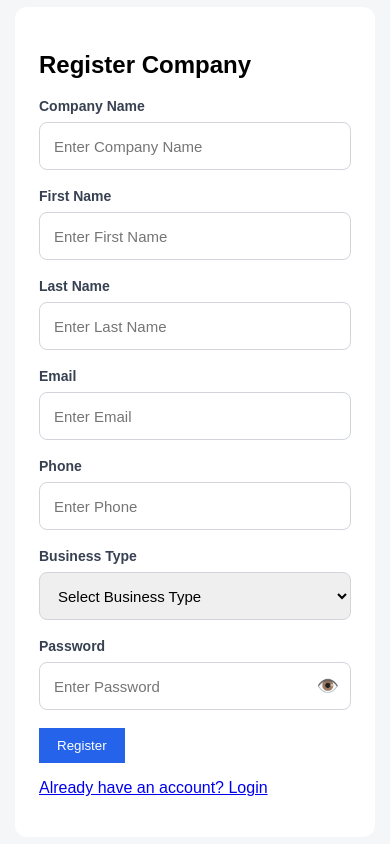
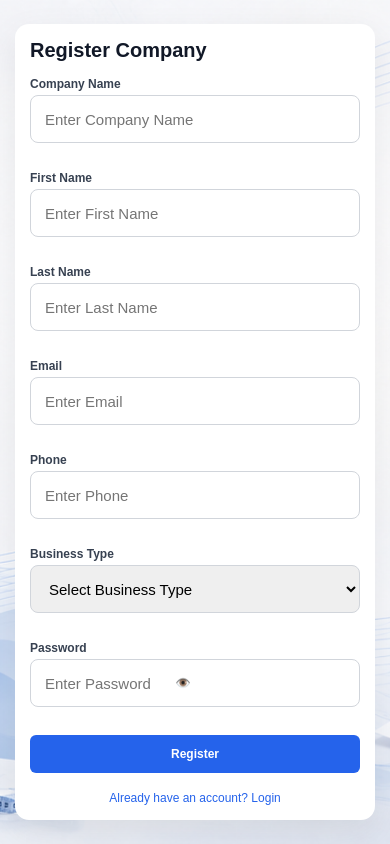
Before and after one commit to mounttowntech/billing-inventory-frontend, a React (Vite) app: page /register in a window 390 px wide. Built offline with nearby package versions, Linux system fonts and the light colour scheme.

Commit message:
added style for login and register , changed, added meta keyword description

```diff
--- a/index.html
+++ b/index.html
@@ -2,10 +2,63 @@
 <html lang="en">
   <head>
     <meta charset="UTF-8" />
-    <link rel="icon" type="image/svg+xml" href="/favicon.svg" />
     <meta name="viewport" content="width=device-width, initial-scale=1.0" />
-    <title>billing-inventory-frontend</title>
+
+    <title>
+      Billing & Inventory Management Software | GST Billing, Stock Management &
+      Invoicing
+    </title>
+
+    <meta
+      name="description"
+      content="A modern Billing & Inventory Management Software to manage GST billing, invoices, products, stock, purchases, sales, customers, suppliers, reports, and business operations efficiently."
+    />
+
+    <meta
+      name="keywords"
+      content="Billing Software, Inventory Management, GST Billing, Invoice Software, Stock Management, POS Software, Purchase Management, Sales Management, Business Software, Inventory System"
+    />
+
+    <meta name="author" content="Your Company Name" />
+    <meta name="robots" content="index, follow" />
+    <meta name="language" content="English" />
+    <meta name="theme-color" content="#0F172A" />
+
+    <link rel="icon" type="image/png" href="/favicon.png" />
+    <link rel="apple-touch-icon" href="/favicon.png" />
+
+    <meta property="og:type" content="website" />
+    <meta
+      property="og:title"
+      content="Billing & Inventory Management Software"
+    />
+    <meta
+      property="og:description"
+      content="Manage billing, GST invoices, inventory, sales, purchases, customers, suppliers, and reports with one powerful business solution."
+    />
+
+    <meta name="twitter:card" content="summary_large_image" />
+    <meta
+      name="twitter:title"
+      content="Billing & Inventory Management Software"
+    />
+    <meta
+      name="twitter:description"
+      content="Professional billing and inventory management software for businesses."
+    />
+
+    <script type="application/ld+json">
+      {
+        "@context": "https://schema.org",
+        "@type": "SoftwareApplication",
+        "name": "Billing & Inventory Management Software",
+        "applicationCategory": "BusinessApplication",
+        "operatingSystem": "Web",
+        "description": "Billing and inventory management software for managing GST billing, invoices, products, stock, sales, purchases, customers, suppliers, and reports."
+      }
+    </script>
   </head>
+
   <body>
     <div id="root"></div>
     <script type="module" src="/src/main.jsx"></script>
--- a/src/index.css
+++ b/src/index.css
@@ -74,18 +74,25 @@ body {
 
 .login-page {
   min-height: 100vh;
+  width: 100%;
   display: flex;
+  justify-content: flex-end;
   align-items: center;
-  justify-content: center;
+  padding: 0 clamp(20px, 8vw, 120px);
+  background: url("./assets/LOGINBG.png");
+  background-size: cover;
+  background-position: center;
+  background-repeat: no-repeat;
 }
 
 .login-card {
-  background: white;
-  width: 360px;
-  padding: 24px;
-  border-radius: 12px;
+  width: 420px;
+  max-width: 90%;
+  background: #fff;
+  border-radius: 20px;
+  padding: 40px;
+  box-shadow: 0 20px 60px rgba(0, 0, 0, 0.08);
 }
-
 input {
   width: 100%;
   padding: 12px;
--- a/src/pages/auth/Login.css
+++ b/src/pages/auth/Login.css
@@ -1,3 +1,32 @@
 .register-link {
   text-decoration: none;
 }
+@media (max-width:1024px){
+
+    .login-page{
+        background-image:url("../../assets//LOGINBG.png");
+        background-position:center;
+    }
+
+}
+@media (max-width:768px){
+
+    .login-page{
+
+        justify-content:center;
+        padding:20px;
+
+        background-image:url("../../assets//LOGINBG.png");
+        background-position:center top;
+    }
+
+}
+@media (max-width:480px){
+
+    .login-page{
+
+        background-image:url("../../assets//LOGINBG.png");
+        padding:16px;
+    }
+
+}
--- a/src/pages/auth/Login.jsx
+++ b/src/pages/auth/Login.jsx
@@ -5,6 +5,7 @@ import { yupResolver } from "@hookform/resolvers/yup";
 import { loginValidation } from "../../validations/loginValidation";
 import { loginUser } from "../../features/auth/authSlice";
 import Input from "../../components/common/Input";
+import "./Login.css"
 
 const Login = () => {
   const dispatch = useDispatch();
--- a/src/pages/auth/Register.css
+++ b/src/pages/auth/Register.css
@@ -0,0 +1,256 @@
+* {
+  box-sizing: border-box;
+}
+
+body {
+  margin: 0;
+  font-family: Arial, sans-serif;
+  background: #f4f6f8;
+}
+
+
+.app-layout {
+  display: flex;
+  min-height: 100vh;
+}
+
+.sidebar {
+  width: 240px;
+  background: #111827;
+  color: #fff;
+  padding: 20px;
+}
+
+.sidebar a {
+  display: block;
+  color: #fff;
+  text-decoration: none;
+  padding: 12px;
+  border-radius: 8px;
+  margin-bottom: 8px;
+}
+
+.sidebar a.active,
+.sidebar a:hover {
+  background: #2563eb;
+}
+
+.main-content {
+  flex: 1;
+  display: flex;
+  flex-direction: column;
+}
+
+.header {
+  height: 60px;
+  background: #fff;
+  padding: 0 20px;
+  display: flex;
+  align-items: center;
+  justify-content: space-between;
+}
+
+.page-content {
+  flex: 1;
+  padding: 20px;
+}
+
+.footer {
+  background: #fff;
+  padding: 12px 20px;
+  text-align: center;
+}
+
+.card {
+  background: #fff;
+  padding: 20px;
+  border-radius: 10px;
+}
+
+.cards {
+  display: grid;
+  grid-template-columns: repeat(4, 1fr);
+  gap: 20px;
+}
+
+.login-page1 {
+  min-height: 100vh;
+  width: 100%;
+  display: flex;
+  justify-content: flex-end;
+  align-items: center;
+  padding: 15px clamp(20px, 5vw, 80px);
+  background: url("../../assets/LOGINBG.png") center center/cover no-repeat;
+}
+
+.login-card1 {
+  width: 630px;
+  max-width: 100%;
+  background: #fff;
+  border-radius: 14px;
+  padding: 18px 22px;
+  box-shadow: 0 12px 35px rgba(0, 0, 0, 0.08);
+}
+
+.login-card1 h2 {
+  margin: 0 0 15px;
+  font-size: 24px;
+  font-weight: 700;
+  color: #111827;
+}
+.register-grid {
+  display: grid;
+  grid-template-columns: repeat(2, 1fr);
+  gap: 10px 16px;
+}
+
+.form-item {
+  width: 100%;
+}
+
+.full-width {
+  grid-column: 1 / -1;
+}
+
+.form-item label {
+  display: block;
+  margin-bottom: 4px;
+  font-size: 12px;
+  font-weight: 600;
+  color: #374151;
+}
+
+input,
+select {
+  width: 100%;
+  height: 38px;
+  padding: 0 10px;
+  border: 1px solid #d1d5db;
+  border-radius: 6px;
+  outline: none;
+  font-size: 13px;
+  transition: .3s;
+}
+
+input:focus,
+select:focus {
+  border-color: #2563eb;
+}
+
+.error {
+  color: #dc2626;
+  font-size: 11px;
+  margin-top: 2px;
+}
+button {
+  background: #2563eb;
+  color: #fff;
+  border: none;
+  cursor: pointer;
+}
+
+.login-card1 button {
+  width: 140px;
+  height: 38px;
+  border-radius: 6px;
+  font-size: 13px;
+  font-weight: 600;
+}
+
+.register-link {
+  display: inline-block;
+  margin-top: 5px;
+  font-size: 13px;
+  color: #2563eb;
+  text-decoration: none;
+}
+
+.register-link:hover {
+  text-decoration: underline;
+}
+
+
+@media (max-width: 1200px) {
+
+  .login-page1 {
+    justify-content: center;
+  }
+
+  .login-card1 {
+    width: 600px;
+  }
+
+}
+
+
+@media (max-width: 768px) {
+
+  .login-page1 {
+    justify-content: center;
+    padding: 15px;
+    align-items: center;
+  }
+
+  .login-card1 {
+    width: 100%;
+    padding: 18px;
+  }
+
+  .login-card1 h2 {
+    font-size: 22px;
+    margin-bottom: 15px;
+  }
+
+  .register-grid {
+    grid-template-columns: 1fr;
+    gap: 10px;
+  }
+
+  .full-width {
+    grid-column: auto;
+  }
+
+  input,
+  select {
+    height: 38px;
+  }
+
+  .login-card1 button {
+    width: 100%;
+    height: 40px;
+  }
+
+  .register-link {
+    display: block;
+    text-align: center;
+    margin-top: 8px;
+  }
+
+}
+
+@media (max-width: 480px) {
+
+  .login-card1 {
+    padding: 15px;
+  }
+
+  .login-card1 h2 {
+    font-size: 20px;
+  }
+
+  input,
+  select {
+    height: 36px;
+    font-size: 12px;
+  }
+
+  .login-card1 button {
+    height: 38px;
+    font-size: 12px;
+  }
+
+  .register-link {
+    font-size: 12px;
+  }
+
+}
--- a/src/pages/auth/Register.jsx
+++ b/src/pages/auth/Register.jsx
@@ -7,6 +7,7 @@ import { registerValidation } from "../../validations/registerValidation";
 import { registerUser } from "../../features/auth/authSlice";
 import Input from "../../components/common/Input";
 import Select from "../../components/common/Select";
+import "./Register.css";
 
 const businessTypeOptions = [
   { label: "Restaurant", value: "restaurant" },
@@ -37,12 +38,14 @@ const Register = () => {
   };
 
   return (
-    <div className="login-page">
-      <form onSubmit={handleSubmit(onSubmit)} className="login-card">
+    <div className="login-page1">
+      <form onSubmit={handleSubmit(onSubmit)} className="login-card1">
         <h2>Register Company</h2>
 
         {error && <p className="error">{error}</p>}
 
+        <div className="register-grid">
+          <div className="form-item">
             <Input
               label="Company Name"
               name="companyName"
@@ -50,7 +53,9 @@ const Register = () => {
               register={register}
               error={errors.companyName?.message}
             />
+          </div>
 
+          <div className="form-item">
             <Input
               label="First Name"
               name="firstName"
@@ -58,14 +63,19 @@ const Register = () => {
               register={register}
               error={errors.firstName?.message}
             />
+          </div>
 
+          <div className="form-item">
             <Input
               label="Last Name"
               name="lastName"
               placeholder="Enter Last Name"
               register={register}
+              error={errors.lastName?.message}
             />
+          </div>
 
+          <div className="form-item">
             <Input
               label="Email"
               name="email"
@@ -74,7 +84,9 @@ const Register = () => {
               register={register}
               error={errors.email?.message}
             />
+          </div>
 
+          <div className="form-item">
             <Input
               label="Phone"
               name="phone"
@@ -83,7 +95,9 @@ const Register = () => {
               register={register}
               error={errors.phone?.message}
             />
+          </div>
 
+          <div className="form-item">
             <Select
               label="Business Type"
               name="businessType"
@@ -92,7 +106,9 @@ const Register = () => {
               options={businessTypeOptions}
               placeholder="Select Business Type"
             />
+          </div>
 
+          <div className="form-item full-width">
             <Input
               label="Password"
               name="password"
@@ -101,14 +117,20 @@ const Register = () => {
               register={register}
               error={errors.password?.message}
             />
+          </div>
 
+          <div className="full-width">
             <button disabled={loading}>
               {loading ? "Registering..." : "Register"}
             </button>
+          </div>
 
+          <div className="full-width">
             <Link to="/login" className="register-link">
-          <p>Already have an account? Login</p>
+              Already have an account? Login
             </Link>
+          </div>
+        </div>
       </form>
     </div>
   );
```
Also changed, not shown: src/assets/LOGINBG.png (added), 1 other file (tests, documents, lock files or other folders). Lines whose indentation alone changed are shown as unchanged.
